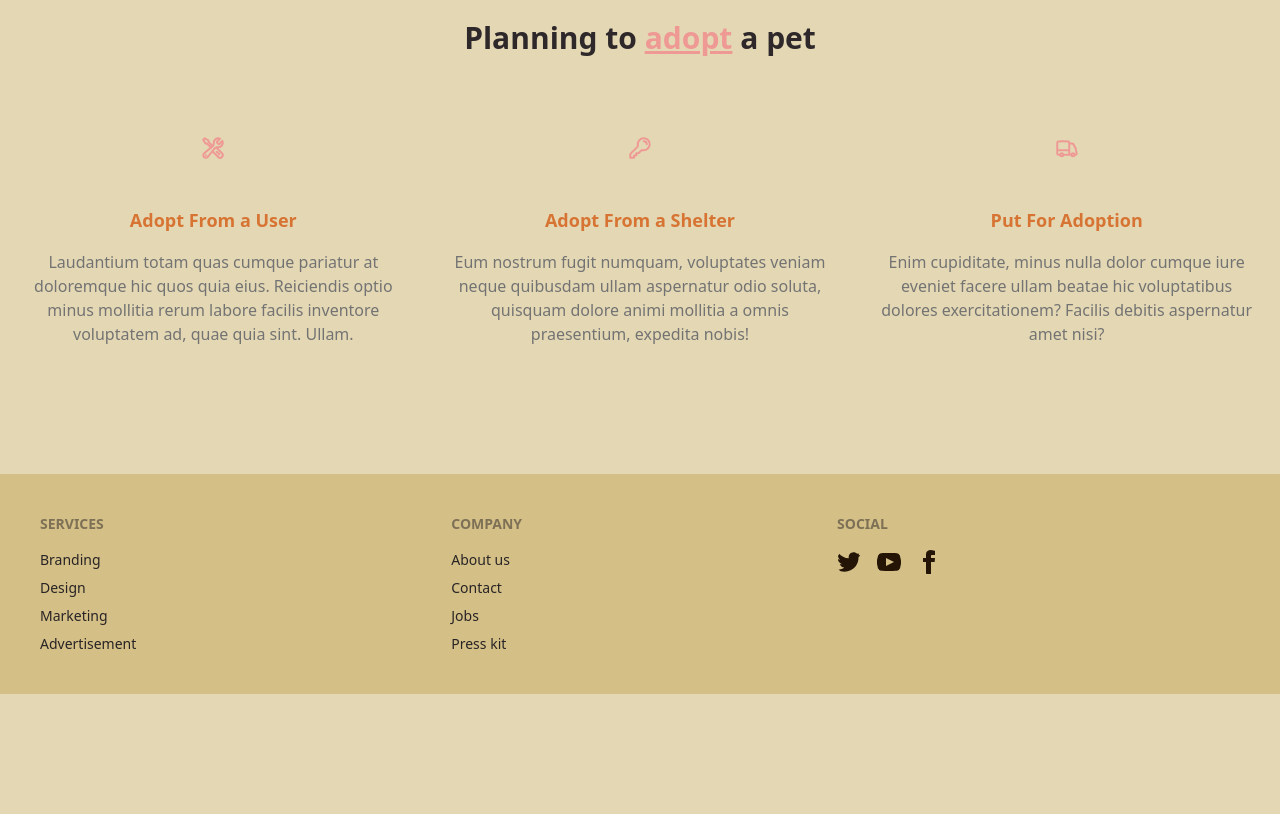
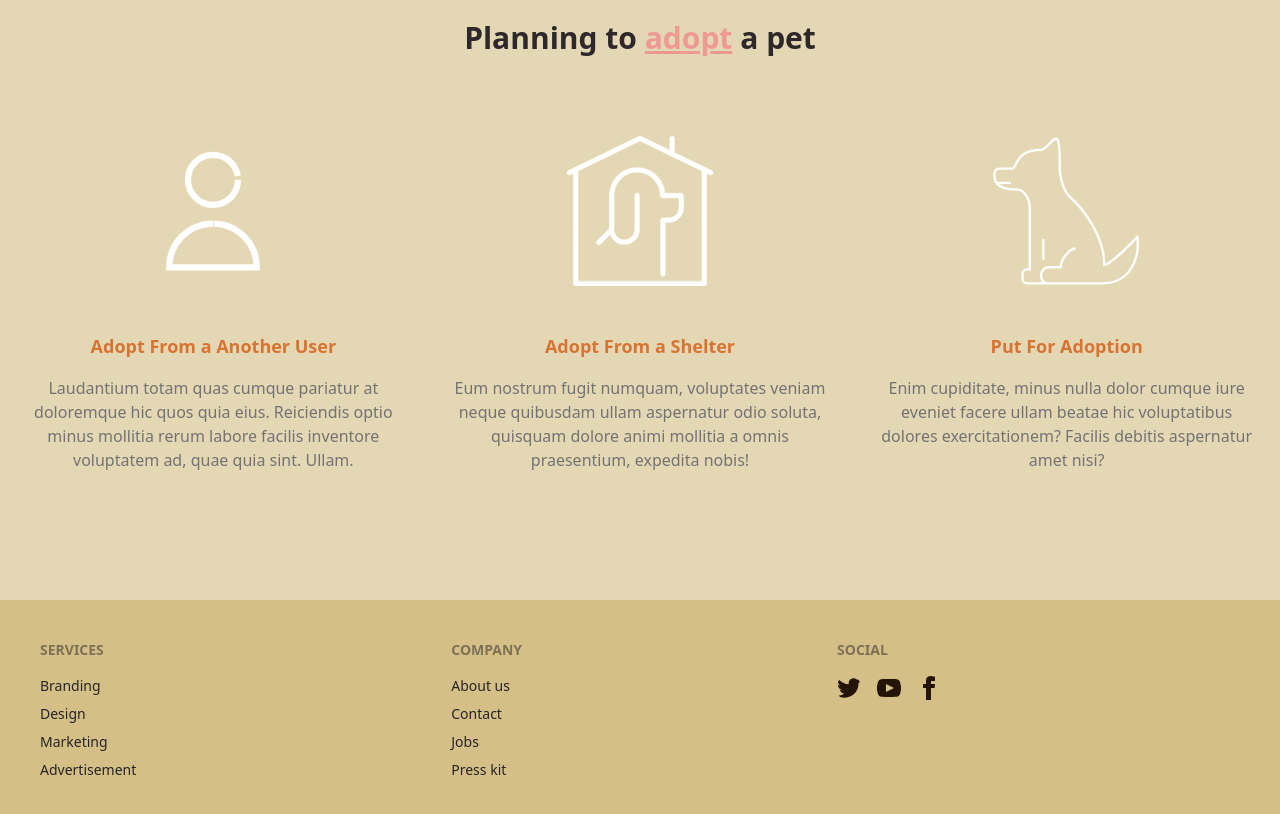
Before and after one commit to AhmedHosny2/Adoption, a React (Create React App) app in the folder client/: page / in a window 1280 px wide. Shown: the part 1420-2234 px from the top of the page. Before the commit the page ends 2114 px from the top, so only its background shows below. Built offline with nearby package versions, Linux system fonts and the light colour scheme.

Commit message:
added on Scroll to View Animation in home page

```diff
--- a/client/src/components/homeSection1/homeSection1.jsx
+++ b/client/src/components/homeSection1/homeSection1.jsx
@@ -1,10 +1,10 @@
+import { motion } from 'framer-motion';
 import Button1 from '../button1/button1';
 import Card2 from '../card2/card2';
 import cat1 from '../../assets/cat1.webp';
 import dog1 from '../../assets/dog1.webp';
 import dog2 from '../../assets/dog2.jpg';
 import rabbit1 from '../../assets/rabbit1.jpg';
-import { motion } from 'framer-motion';
 
 const sectionVariant = {
 	hidden: {
@@ -18,7 +18,7 @@ const sectionVariant = {
 	},
 };
 
-function homeSection1() {
+function HomeSection1() {
 	return (
 		<>
 			<motion.div
@@ -50,4 +50,4 @@ function homeSection1() {
 	);
 }
 
-export default homeSection1;
+export default HomeSection1;
--- a/client/src/components/homeSection2/homeSection2.jsx
+++ b/client/src/components/homeSection2/homeSection2.jsx
@@ -1,4 +1,63 @@
+import { useEffect, useRef } from 'react';
+import { motion, useInView, useAnimation } from 'framer-motion';
+
+const svgVariants = {
+	hidden: {
+		opacity: 0,
+		y: '-7vw',
+	},
+	visible: {
+		opacity: 1,
+		y: '0vw',
+		transition: {
+			duration: 2,
+			ease: 'easeOut',
+		},
+	},
+};
+
+const pathVariants = {
+	hidden: {
+		opacity: 0,
+		pathLength: 0,
+	},
+	visible: {
+		opacity: 1,
+		pathLength: 1,
+		transition: {
+			delay: 1,
+			duration: 1.5,
+			ease: 'easeInOut',
+		},
+	},
+};
+
+const textVariants = {
+	hidden: {
+		opacity: 0,
+		y: 75,
+	},
+	visible: {
+		opacity: 1,
+		y: 0,
+		transition: {
+			duration: 0.5,
+			delay: 0.25,
+		},
+	},
+};
+
 function HomeSection2() {
+	const ref = useRef(null);
+	const isInView = useInView(ref, { once: true });
+	const inViewControls = useAnimation();
+
+	useEffect(() => {
+		if (isInView) {
+			inViewControls.start('visible');
+		}
+	});
+
 	return (
 		<>
 			<div className="container my-24 mx-auto md:px-6">
@@ -6,82 +65,201 @@ function HomeSection2() {
 					<h2 className="mb-16 text-3xl font-bold text-neutral">
 						Planning to <u className="text-primary dark:text-accent-focus">adopt</u> a pet
 					</h2>
-					<div className="grid gap-x-6 md:grid-cols-3 lg:gap-x-12">
+					<div ref={ref} className="grid gap-x-6 md:grid-cols-3 lg:gap-x-12">
 						<div className="mb-12 md:mb-0">
 							<div className="mb-6 inline-block rounded-md bg-primary-100 p-4 text-primary">
-								<svg
+								<motion.svg
+									variants={svgVariants}
+									initial="hidden"
+									animate={inViewControls}
+									width="150px"
+									height="150px"
+									viewBox="0 0 24.00 24.00"
+									fill="none"
 									xmlns="http://www.w3.org/2000/svg"
-									fill="none"
-									viewBox="0 0 24 24"
-									stroke-width="2"
-									stroke="currentColor"
-									className="h-6 w-6"
+									stroke="#ffffff"
 								>
-									<path
+									<g id="SVGRepo_bgCarrier" stroke-width="0"></g>
+									<g
+										id="SVGRepo_tracerCarrier"
 										stroke-linecap="round"
 										stroke-linejoin="round"
-										d="M11.42 15.17L17.25 21A2.652 2.652 0 0021 17.25l-5.877-5.877M11.42 15.17l2.496-3.03c.317-.384.74-.626 1.208-.766M11.42 15.17l-4.655 5.653a2.548 2.548 0 11-3.586-3.586l6.837-5.63m5.108-.233c.55-.164 1.163-.188 1.743-.14a4.5 4.5 0 004.486-6.336l-3.276 3.277a3.004 3.004 0 01-2.25-2.25l3.276-3.276a4.5 4.5 0 00-6.336 4.486c.091 1.076-.071 2.264-.904 2.95l-.102.085m-1.745 1.437L5.909 7.5H4.5L2.25 3.75l1.5-1.5L7.5 4.5v1.409l4.26 4.26m-1.745 1.437l1.745-1.437m6.615 8.206L15.75 15.75M4.867 19.125h.008v.008h-.008v-.008z"
-									/>
-								</svg>
+									></g>
+									<g id="SVGRepo_iconCarrier">
+										{' '}
+										<motion.path
+											variants={pathVariants}
+											d="M16 7C16 9.20914 14.2091 11 12 11C9.79086 11 8 9.20914 8 7C8 4.79086 9.79086 3 12 3C14.2091 3 16 4.79086 16 7Z"
+											stroke="#ffffff"
+											stroke-width="1.9200000000000004"
+											stroke-linecap="round"
+											stroke-linejoin="round"
+										></motion.path>{' '}
+										<motion.path
+											variants={pathVariants}
+											d="M12 14C8.13401 14 5 17.134 5 21H19C19 17.134 15.866 14 12 14Z"
+											stroke="#ffffff"
+											stroke-width="1.9200000000000004"
+											stroke-linecap="round"
+											stroke-linejoin="round"
+										></motion.path>{' '}
+									</g>
+								</motion.svg>
 							</div>
-							<h5 className="mb-4 text-lg font-bold text-accent-focus">Adopt From a User</h5>
-							<p className="text-neutral-500 dark:text-accent-content">
+							<motion.h5
+								variants={textVariants}
+								initial="hidden"
+								animate={inViewControls}
+								className="mb-4 text-lg font-bold text-accent-focus"
+							>
+								Adopt From a Another User
+							</motion.h5>
+							<motion.p
+								variants={textVariants}
+								initial="hidden"
+								animate={inViewControls}
+								className="text-neutral-500 dark:text-accent-content"
+							>
 								Laudantium totam quas cumque pariatur at doloremque hic quos quia eius.
 								Reiciendis optio minus mollitia rerum labore facilis inventore voluptatem
 								ad, quae quia sint. Ullam.
-							</p>
+							</motion.p>
 						</div>
 
 						<div className="mb-12 md:mb-0">
 							<div className="mb-6 inline-block rounded-md bg-primary-100 p-4 text-primary">
-								<svg
+								<motion.svg
+									variants={svgVariants}
+									initial="hidden"
+									animate={inViewControls}
+									fill="#ffffff"
+									height="150px"
+									width="150px"
+									version="1.1"
+									id="Capa_1"
 									xmlns="http://www.w3.org/2000/svg"
-									fill="none"
-									viewBox="0 0 24 24"
-									stroke-width="2"
-									stroke="currentColor"
-									className="h-6 w-6"
+									viewBox="0 0 470 470"
+									stroke="#ffffff"
+									stroke-width="23.970000000000002"
 								>
-									<path
+									<g id="SVGRepo_bgCarrier" stroke-width="0"></g>
+									<g
+										id="SVGRepo_tracerCarrier"
 										stroke-linecap="round"
 										stroke-linejoin="round"
-										d="M15.75 5.25a3 3 0 013 3m3 0a6 6 0 01-7.029 5.912c-.563-.097-1.159.026-1.563.43L10.5 17.25H8.25v2.25H6v2.25H2.25v-2.818c0-.597.237-1.17.659-1.591l6.499-6.499c.404-.404.527-1 .43-1.563A6 6 0 1121.75 8.25z"
-									/>
-								</svg>
+									></g>
+									<g id="SVGRepo_iconCarrier">
+										{' '}
+										<g>
+											{' '}
+											<motion.path
+												variants={pathVariants}
+												d="M164.238,124.387c-16.28,16.576-25.246,38.681-25.246,62.244v103.06l-38.767,38.767c-2.929,2.929-2.929,7.678,0,10.606 c1.464,1.464,3.384,2.197,5.303,2.197s3.839-0.732,5.303-2.197l30.779-30.779c6.429,18.485,24.016,31.794,44.663,31.794 c26.071,0,47.282-21.21,47.282-47.282V185.394c0-4.142-3.358-7.5-7.5-7.5s-7.5,3.358-7.5,7.5v107.403 c0,17.8-14.481,32.282-32.282,32.282c-17.799,0-32.28-14.48-32.281-32.28c0-0.001,0-0.003,0-0.004V186.631 c0-40.312,32.328-73.107,72.063-73.107s72.063,32.804,72.063,73.125c0,4.142,3.358,7.5,7.5,7.5h51.231 c0.054,7.006,0.122,18.299,0.122,30.93c0,17.076-13.867,30.967-30.911,30.967h-19.345c-4.142,0-7.5,3.358-7.5,7.5V432.5 c0,4.142,3.358,7.5,7.5,7.5s7.5-3.358,7.5-7.5V271.046h11.845c25.315,0,45.911-20.621,45.911-45.967 c0-21.002-0.186-38.339-0.188-38.511c-0.045-4.11-3.389-7.418-7.5-7.418h-51.47c-1.695-20.726-10.4-39.943-24.939-54.752 c-16.381-16.685-38.335-25.873-61.819-25.873C202.572,98.524,180.618,107.709,164.238,124.387z"
+											></motion.path>{' '}
+											<motion.path
+												variants={pathVariants}
+												d="M459.752,108.252L343.191,51.677V7.5c0-4.142-3.358-7.5-7.5-7.5s-7.5,3.358-7.5,7.5v36.896L238.275,0.753 c-2.068-1.004-4.481-1.004-6.55,0l-221.478,107.5c-3.727,1.809-5.281,6.295-3.472,10.022c1.809,3.726,6.295,5.282,10.022,3.472 l9.32-4.524V462.5c0,4.142,3.358,7.5,7.5,7.5h402.766c4.142,0,7.5-3.358,7.5-7.5V117.223l9.32,4.524 c1.055,0.512,2.17,0.754,3.27,0.754c2.782,0,5.456-1.555,6.752-4.227C465.034,114.548,463.479,110.061,459.752,108.252z M428.883,455H41.117V109.942L235,15.837l193.883,94.105V455z"
+											></motion.path>{' '}
+										</g>{' '}
+									</g>
+								</motion.svg>
 							</div>
-							<h5 className="mb-4 text-lg font-bold text-accent-focus">
+							<motion.h5
+								variants={textVariants}
+								initial="hidden"
+								animate={inViewControls}
+								className="mb-4 text-lg font-bold text-accent-focus"
+							>
 								Adopt From a Shelter
-							</h5>
-							<p className="text-neutral-500 dark:text-accent-content">
+							</motion.h5>
+							<motion.p
+								variants={textVariants}
+								initial="hidden"
+								animate={inViewControls}
+								className="text-neutral-500 dark:text-accent-content"
+							>
 								Eum nostrum fugit numquam, voluptates veniam neque quibusdam ullam
 								aspernatur odio soluta, quisquam dolore animi mollitia a omnis praesentium,
 								expedita nobis!
-							</p>
+							</motion.p>
 						</div>
 
 						<div className="mb-12 md:mb-0">
 							<div className="mb-6 inline-block rounded-md bg-primary-100 p-4 text-primary">
-								<svg
+								<motion.svg
+									variants={svgVariants}
+									initial="hidden"
+									animate={inViewControls}
+									version="1.1"
+									id="Layer_1"
 									xmlns="http://www.w3.org/2000/svg"
-									fill="none"
-									viewBox="0 0 24 24"
-									stroke-width="2"
-									stroke="currentColor"
-									className="h-6 w-6"
+									width="150px"
+									height="150px"
+									viewBox="0 0 64 64"
+									enable-background="new 0 0 64 64"
+									fill="#ffffff"
+									stroke="#ffffff"
 								>
-									<path
+									<g id="SVGRepo_bgCarrier" stroke-width="0"></g>
+									<g
+										id="SVGRepo_tracerCarrier"
 										stroke-linecap="round"
 										stroke-linejoin="round"
-										d="M8.25 18.75a1.5 1.5 0 01-3 0m3 0a1.5 1.5 0 00-3 0m3 0h6m-9 0H3.375a1.125 1.125 0 01-1.125-1.125V14.25m17.25 4.5a1.5 1.5 0 01-3 0m3 0a1.5 1.5 0 00-3 0m3 0h1.125c.621 0 1.129-.504 1.09-1.124a17.902 17.902 0 00-3.213-9.193 2.056 2.056 0 00-1.58-.86H14.25M16.5 18.75h-2.25m0-11.177v-.958c0-.568-.422-1.048-.987-1.106a48.554 48.554 0 00-10.026 0 1.106 1.106 0 00-.987 1.106v7.635m12-6.677v6.677m0 4.5v-4.5m0 0h-12"
-									/>
-								</svg>
+									></g>
+									<g id="SVGRepo_iconCarrier">
+										{' '}
+										<title>Dog</title> <desc>Created with Sketch.</desc>{' '}
+										<g id="Group" transform="translate(1.000000, 6.000000)">
+											{' '}
+											<motion.path
+												variants={pathVariants}
+												id="Shape_1_"
+												fill="none"
+												stroke="#ffffff"
+												stroke-width="3.904"
+												stroke-linejoin="round"
+												d="M34.7,42c-2.8,0-6.4,4.9-6.4,8h-5.2 c-1.7,0-3.2,1.6-3.2,3.5l0,0c0,2,1.4,3.4,3.2,3.4h22.5C58.6,57,62.1,45.3,61,37.1l0,0c0,0-11.1,11.8-14.1,11.8 c0.1-12.2-8.9-23.7-14.8-29C28.8,16.9,27.9,9,27.9,9V4.8c0-4.3-0.3-8.9-1.2-9.5c-1.6-1.1-4.4,4.6-6.7,4.6c-11.7,0-10,8-12.5,8H2.2 C0,7.9,0,9.7,0,10.9c0.2,3.3,1.9,6,10,6c2,0,5.1,2.8,5.1,7.9v26.1H15h-1c-1.1,0-2,0.9-2,2v2c0,1.1,0.9,2,2,2h15.75"
+											></motion.path>{' '}
+											<motion.path
+												variants={pathVariants}
+												id="Shape_2_"
+												fill="none"
+												stroke="#ffffff"
+												stroke-width="3.904"
+												stroke-linejoin="round"
+												d="M20.9,38v8.8"
+											></motion.path>{' '}
+											<motion.path
+												variants={pathVariants}
+												id="Shape_4_"
+												fill="none"
+												stroke="#ffffff"
+												stroke-width="3.904"
+												stroke-linejoin="round"
+												d="M1,14h6"
+											></motion.path>{' '}
+										</g>{' '}
+									</g>
+								</motion.svg>
 							</div>
-							<h5 className="mb-4 text-lg font-bold text-accent-focus">Put For Adoption</h5>
-							<p className="text-neutral-500 dark:text-accent-content">
+							<motion.h5
+								variants={textVariants}
+								initial="hidden"
+								animate={inViewControls}
+								className="mb-4 text-lg font-bold text-accent-focus"
+							>
+								Put For Adoption
+							</motion.h5>
+							<motion.p
+								variants={textVariants}
+								initial="hidden"
+								animate={inViewControls}
+								className="text-neutral-500 dark:text-accent-content"
+							>
 								Enim cupiditate, minus nulla dolor cumque iure eveniet facere ullam beatae
 								hic voluptatibus dolores exercitationem? Facilis debitis aspernatur amet
 								nisi?
-							</p>
+							</motion.p>
 						</div>
 					</div>
 				</section>
```
